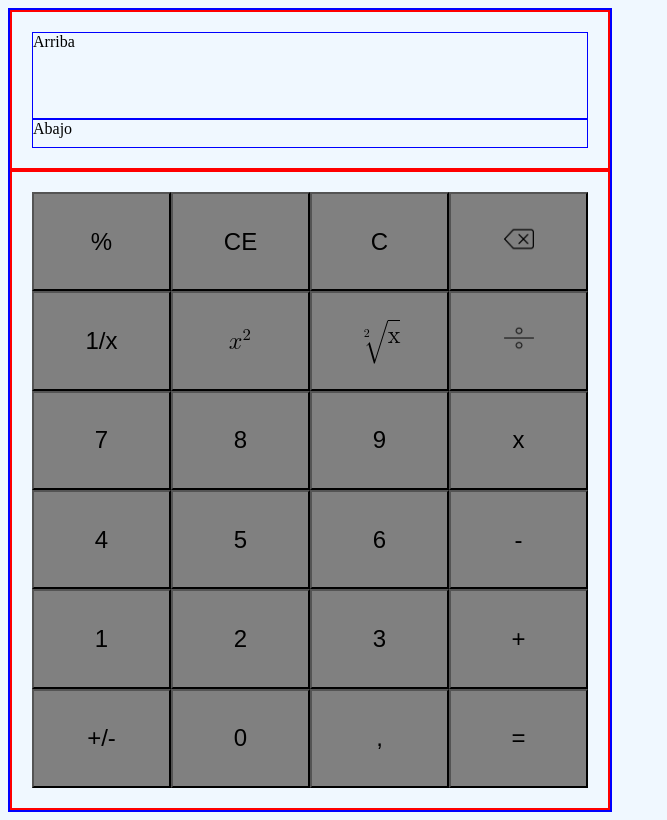
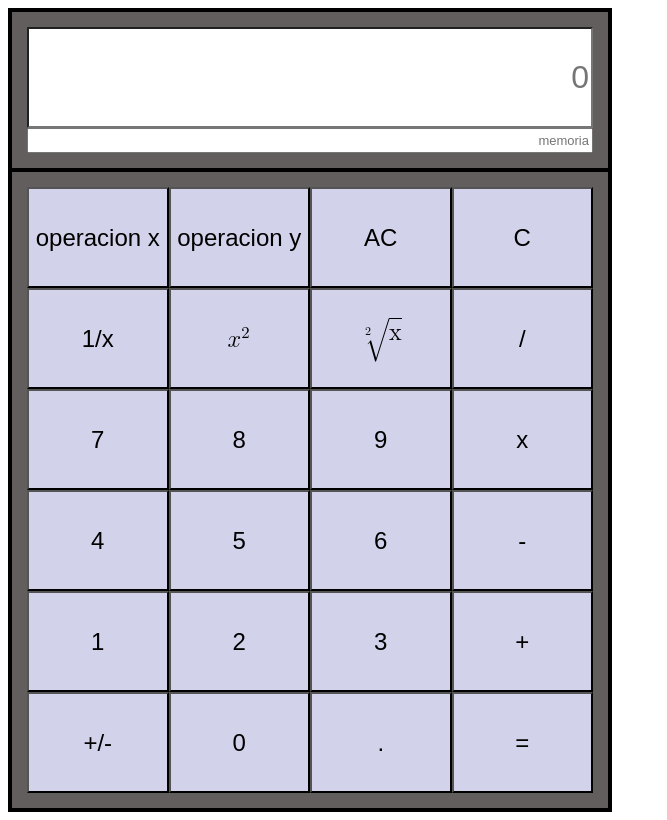
Before and after one commit to FSD0224STR/calculadora-js-yirka71, a website: page index.html in a window 1280 px wide. Shown: the whole page, without its empty margins (0-667 px from the left). Drawn offline with nearby package versions, Linux system fonts and the light colour scheme.

Commit message:
Calculadora con estructura css y algunas funcionalidades

```diff
--- a/calculadora.css
+++ b/calculadora.css
@@ -1,25 +1,26 @@
-body {
-  background-color: aliceblue;
-  border: 2px solid blue;
+#principal {
+  border: 2px solid black;
   height: 800px;
   width: 600px;
   display: grid;
   grid-template-columns: 1fr;
   grid-template-rows: 1fr 4fr;
 }
-
-.cajas {
-  color: black;
-  border: 1px solid blue;
-}
-.secciones {
-  border: 2px solid red;
-  padding: 20px;
+button {
+  background-color: grey;
+  font-size: x-large;
 }
 
-#calculos {
+.secciones {
+  background-color: rgb(98, 94, 94);
+  border: 2px solid black;
+  padding: 15px;
+}
+
+.calculos {
   display: grid;
-  grid-template-rows: 3fr 1fr;
+  grid-template-columns: 1fr;
+  grid-template-rows: 4fr 1fr;
 }
 
 .botones {
@@ -28,7 +29,16 @@ body {
   grid-template-rows: 1fr 1fr 1fr 1fr 1fr 1fr;
 }
 
-button {
-  background-color: grey;
-  font-size: x-large;
+section > button {
+  background-color: rgb(210, 210, 234);
 }
+.calculos > input {
+  text-align: right;
+}
+.calculos > input#entrada {
+  font-size: xx-large;
+  background-color: white;
+}
+.calculos > input#memoria {
+  font-size: small;
+}
--- a/index.html
+++ b/index.html
@@ -1,24 +1,27 @@
 <!DOCTYPE html>
-<html lang="en">
+<html lang="es">
   <head>
     <meta charset="UTF-8" />
     <meta name="viewport" content="width=device-width, initial-scale=1.0" />
     <title>Calculadora</title>
     <link rel="stylesheet" href="calculadora.css" />
+    <script
+      src="https://cdnjs.cloudflare.com/ajax/libs/mathjs/10.2.0/math.min.js"
+      defer
+    ></script>
+    <script src="index.js" defer></script>
   </head>
   <body>
-    <section class="cajas secciones" id="calculos">
-      <div class="cajas resultado">Arriba</div>
-      <div class="cajas memoria">Abajo</div>
+    <section id="principal">
+      <section class="secciones calculos">
+        <input id="entrada" placeholder="0" />
+        <input id="memoria" placeholder="memoria" readonly />
       </section>
-    <section class="cajas secciones botones">
-      <!-- En los nombres de los botonos se usa el lenguaje de marcado  MathML para escribir las expreciones matematicas de las operaciones que se realizaran con nuestra calculculadora. -->
-      <button>%</button>
-      <button>CE</button>
-      <button>C</button>
-      <button>
-        <img src="./imagenes/eliminar.png" alt="eliminar" width="30px" />
-      </button>
+      <section class="secciones botones">
+        <button>operacion x</button>
+        <button>operacion y</button>
+        <button onclick="limpiarentrada()">AC</button>
+        <button onclick="eliminarvalor()">C</button>
 
         <button>1/x</button>
         <button>
@@ -37,29 +40,68 @@
             </mroot>
           </math>
         </button>
-      <button>
-        <img src="./imagenes/division.png" alt="dividir" width="30px" />
-      </button>
+        <button>/</button>
 
-      <button>7</button>
-      <button>8</button>
-      <button>9</button>
-      <button>x</button>
+        <button onclick="insertarvalor(7)">7</button>
+        <button onclick="insertarvalor(8)">8</button>
+        <button onclick="insertarvalor(9)">9</button>
+        <button onclick="insertarvalor('*')">x</button>
 
-      <button>4</button>
-      <button>5</button>
-      <button>6</button>
-      <button>-</button>
+        <button onclick="insertarvalor(4)">4</button>
+        <button onclick="insertarvalor(5)">5</button>
+        <button onclick="insertarvalor(6)">6</button>
+        <button onclick="insertarvalor('-')">-</button>
 
-      <button>1</button>
-      <button>2</button>
-      <button>3</button>
-      <button>+</button>
+        <button onclick="insertarvalor(1)">1</button>
+        <button onclick="insertarvalor(2)">2</button>
+        <button onclick="insertarvalor(3)">3</button>
+        <button onclick="insertarvalor('+')">+</button>
 
         <button>+/-</button>
-      <button>0</button>
-      <button>,</button>
-      <button>=</button>
+        <button onclick="insertarvalor(0)">0</button>
+        <button onclick="insertarvalor('.')">.</button>
+        <button onclick="calcular()">=</button>
+      </section>
     </section>
   </body>
 </html>
+
+<!-- CE (Clear error):
+Elimina el número mostrado. Se utiliza para cuando se comete un error en el ingreso de datos pero sin eliminar todo el calculo que se encuentra realizando. -->
+
+<!-- MC (Memory Clear):
+Elimina cualquier número almacenado en memoria.
+
+Combinación de teclas: CTRL+L
+
+
+MR (Memory Recall):
+Recupera el número almacenado en memoria. El número permanece en memoria.
+Combinación de teclas: CTRL+R
+
+
+MS (Memory Storage):
+Almacena en memoria el número mostrado.
+Combinación de teclas: CTRL+M
+
+M+:
+Suma el número mostrado a otro número que se encuentre en memoria pero no muestra la suma de estos números.
+Combinación de teclas: CTRL+P
+
+
+
+M-:
+Resta el número mostrado a otro número que se encuentre en memoria pero no muestra la resta de estos números.
+Combinación de teclas: CTRL+Q
+CE (Clear error):
+Elimina el número mostrado. Se utiliza para cuando se comete un error en el ingreso de datos pero sin eliminar todo el calculo que se encuentra realizando.
+Combinación de teclas: SUPRIMIR
+C (Clear):
+Elimina todo el cálculo actual.
+Combinación de teclas: ESC
+
+
+
+Saludos!
+
+  -->
--- /dev/null
+++ b/index.js
@@ -0,0 +1,48 @@
+let entrada = document.getElementById('entrada')
+let problema_a_calcular = []
+
+const insertarvalor = (valor) => {
+  // Se agrega un valor al elemento de input de la calculadora, se van agregando.
+  entrada.value += valor
+  //Se añaden esos nuevos valores a un array que contendran toda la operación final que se hará al presionar el botón de igual.
+  problema_a_calcular.push(valor)
+  entrada.focus()
+}
+
+const eliminarvalor = () => {
+  // Se elimina un valor
+  problema_a_calcular.pop()
+  recargarentrada()
+  entrada.focus()
+}
+
+const recargarentrada = () => {
+  entrada.value = ''
+  entrada.value = problema_a_calcular.join('')
+}
+
+const limpiarentrada = () => {
+  entrada.value = ''
+  problema_a_calcular.values = []
+  entrada.focus()
+}
+
+const calcular = () => {
+  valores = problema_a_calcular.join('')
+  let solucion = math.evaluate(valores)
+  entrada.value = solucion
+  return entrada.value
+}
+
+console.log(math.evaluate(problema_a_calcular))
+/* console.log(math.evaluate(3 / 1)) */
+
+//Para limitar la entrada de caracteres no matematicos en nuestra calculadora, se deshabilita el input al presionar cualquier tecla del teclado. Esto es mejorable para poder usar el teclado, pero por ahora lo dejamos de esta forma.
+entrada.addEventListener('keydown', function (event) {
+  entrada.disabled = true
+})
+
+// Habilitar el input cuando se haga clic en cualquier boton de la aplicación
+entrada.addEventListener('click', function (event) {
+  entrada.disabled = false
+})
```
Also changed, not shown: package.json (added, +22 -0 lines), README.md, 1 other file. Lines whose indentation alone changed are shown as unchanged.
